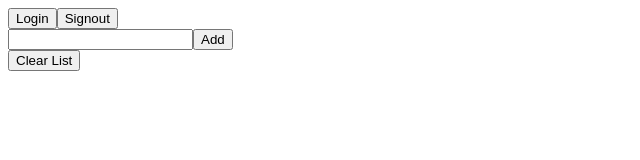
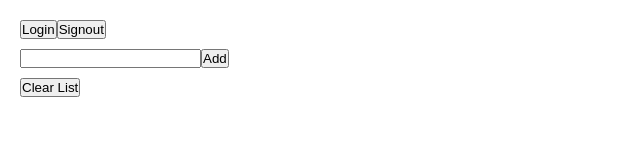
Before and after one commit to acciojob/context-reducer-imhsart, a React app: page / in a window 1280 px wide. Shown: the whole page, without its empty margins (0-640 px from the left). Built offline with nearby package versions, Linux system fonts and the light colour scheme.

Commit message:
Assignment attempt 2

```diff
--- a/src/components/App.js
+++ b/src/components/App.js
@@ -1,6 +1,6 @@
 import React, {useState, useContext, useRef} from 'react'
 import { authContext } from '../Context/AuthContext'
-
+import '../styles/App.css'
 const App = () => {
   const {itemList, setItemList} = useContext(authContext)
   const [inputText, setInputText] = useState('')
@@ -27,9 +27,8 @@ const App = () => {
     setAuth('Current user:, isAuthenticated: No')
   }
 
-
   return (
-    <div>
+    <div className='container'>
       <button id='login-btn' onClick={handleLogin}>Login</button>
       <button id='signout' onClick={handleLogout}>Signout</button>
       <form onSubmit={handleSubmit}>
@@ -42,7 +41,7 @@ const App = () => {
         {
           (itemList.length > 0) &&
           itemList.map(item => {
-            return <li key={`item-${item.name}`} id={`item-${item.name}`}>{item.name} <button onClick={() => handleDelete(item.id)} id={`remove-${item.name}`}>Remove</button></li>
+            return <li key={`item-${item.name}`} id={`item-${item.name}`}><h2>{item.name}</h2> <button onClick={() => handleDelete(item.id)} id={`remove-${item.name}`}>Remove</button></li>
           })
         }
       </ul>
--- a/src/styles/App.css
+++ b/src/styles/App.css
@@ -1,12 +1,15 @@
-h1 {
-    color: #27aedb;
-    text-align: center;
-    }
-
-
-button{
-    color: #27aedb;
-    text-align: center;
-    justify-content: center;
-    align-items: center;
+*{
+    margin: 0;
+    padding: 0;
+    box-sizing: border-box;
 }
+ul{
+    list-style: none;
+    padding: 20px;
+}
+.container{
+    padding: 20px;
+}
+form{
+    margin-block: 10px;
+}
```
